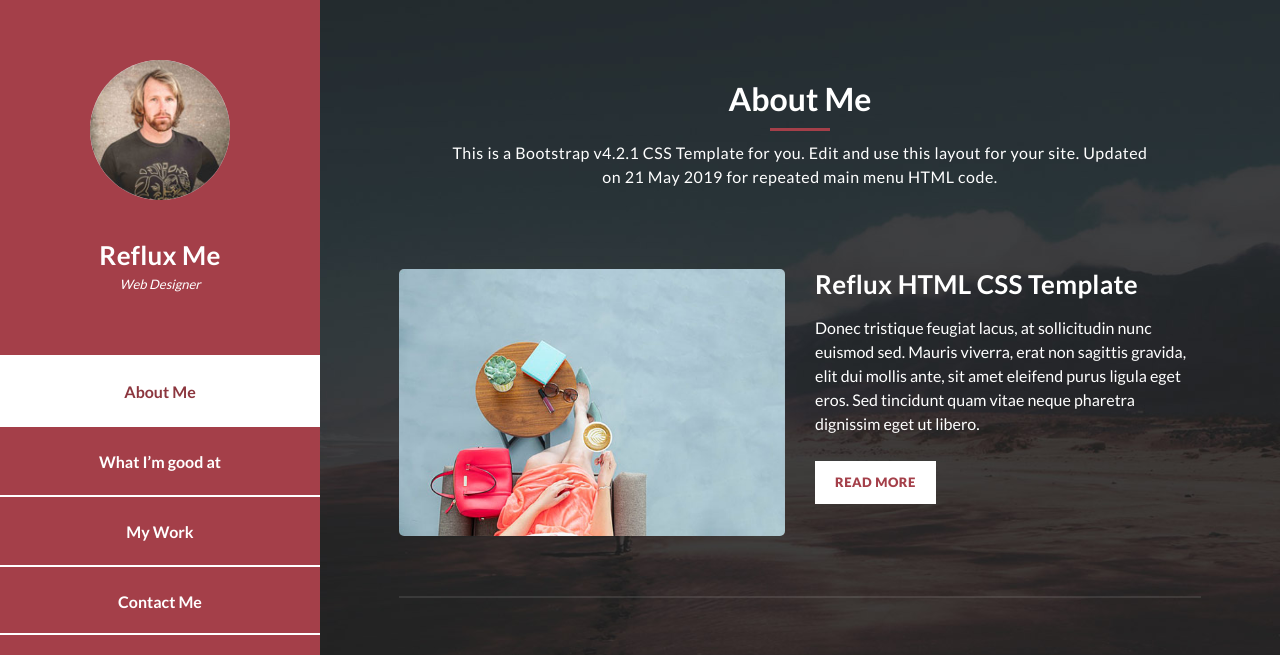
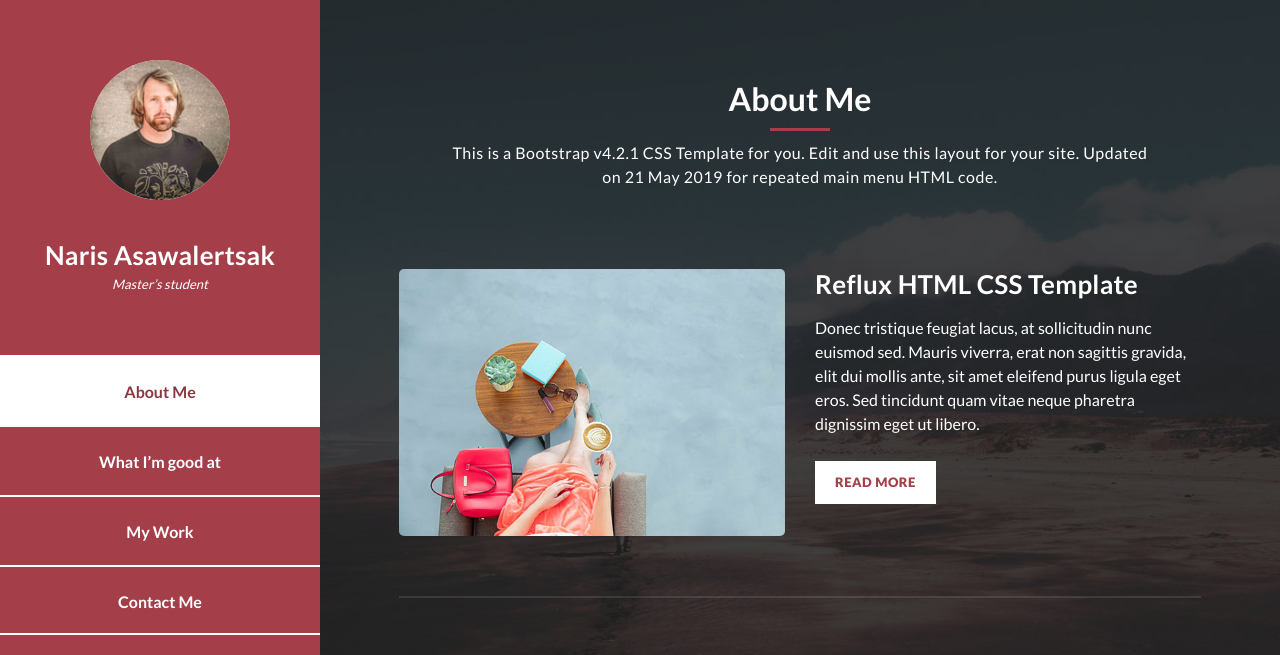
Before and after one commit to Naris-As/naris_resume, a plain HTML site: page index.html in a window 1280 px wide. Shown: the top 655 px of the page. Drawn offline with Linux system fonts and the light colour scheme.

Commit message:
Update index.html

```diff
--- a/index.html
+++ b/index.html
@@ -40,8 +40,8 @@ https://templatemo.com/tm-531-reflux
               <a href="#"><img src="assets/images/author-image.jpg" alt="" /></a>
             </div>
             <div class="author-content">
-              <h4>Reflux Me</h4>
-              <span>Web Designer</span>
+              <h4>Naris Asawalertsak</h4>
+              <span>Master’s student</span>
             </div>
             <nav class="main-nav" role="navigation">
               <ul class="main-menu">
```
